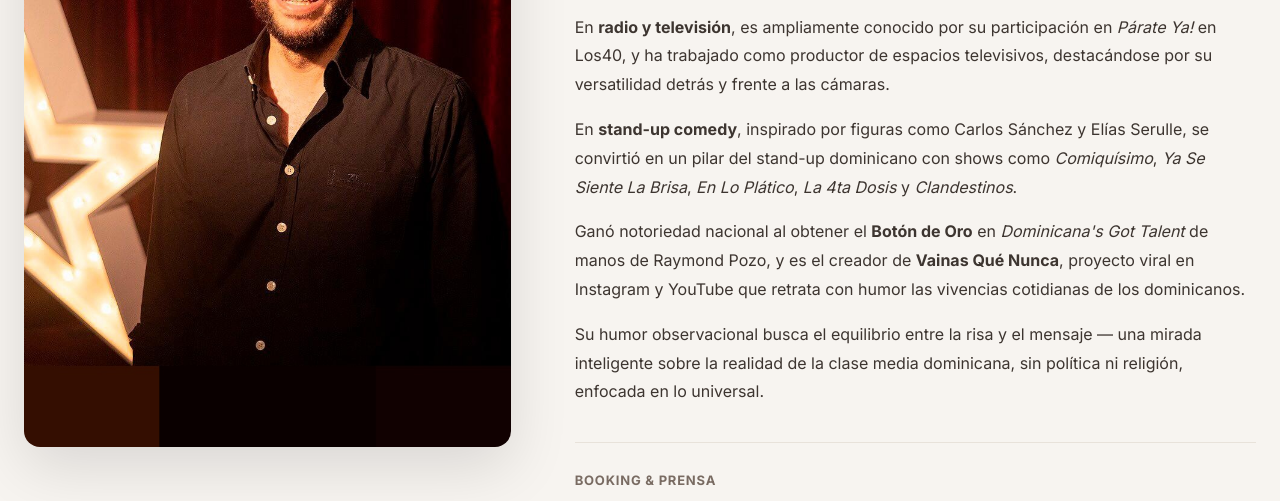
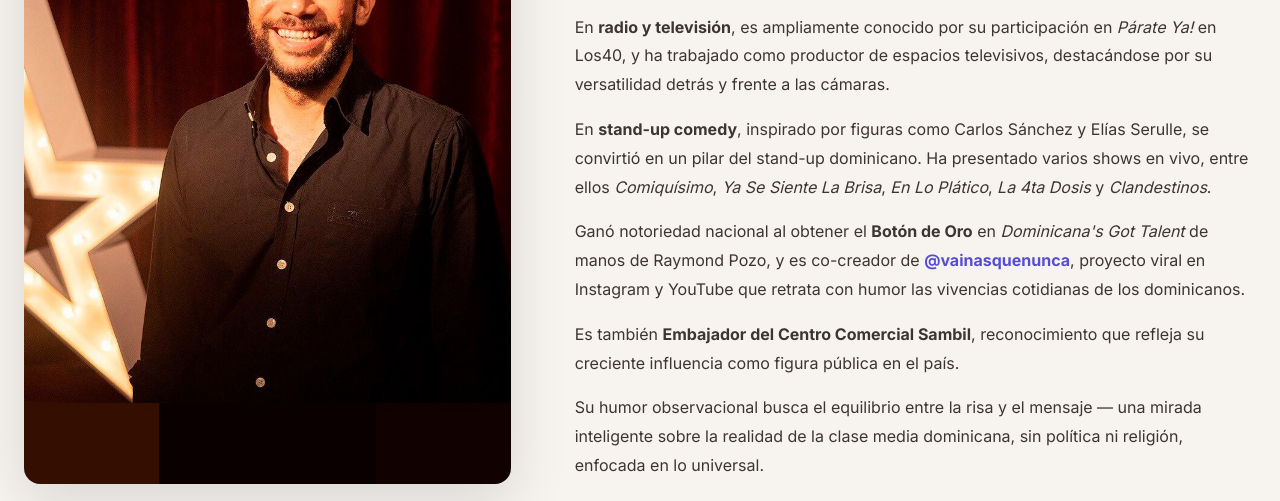
Before and after one commit to vhiarly/starlyn-ramirez, a plain HTML site: page index.html in a window 1280 px wide. Shown: the part 2321-2822 px from the top of the page. Drawn offline with Linux system fonts and the light colour scheme.

Commit message:
Bio: varios shows, co-creador @vainasquenunca, Embajador Sambil

```diff
--- a/index.html
+++ b/index.html
@@ -754,14 +754,20 @@
               </p>
               <p>
                 En <strong>stand-up comedy</strong>, inspirado por figuras como Carlos Sánchez y Elías Serulle,
-                se convirtió en un pilar del stand-up dominicano con shows como <em>Comiquísimo</em>,
-                <em>Ya Se Siente La Brisa</em>, <em>En Lo Plático</em>, <em>La 4ta Dosis</em> y <em>Clandestinos</em>.
+                se convirtió en un pilar del stand-up dominicano. Ha presentado varios shows en vivo,
+                entre ellos <em>Comiquísimo</em>, <em>Ya Se Siente La Brisa</em>, <em>En Lo Plático</em>,
+                <em>La 4ta Dosis</em> y <em>Clandestinos</em>.
               </p>
               <p>
                 Ganó notoriedad nacional al obtener el <strong>Botón de Oro</strong> en
-                <em>Dominicana's Got Talent</em> de manos de Raymond Pozo, y es el creador de
-                <strong>Vainas Qué Nunca</strong>, proyecto viral en Instagram y YouTube que retrata
-                con humor las vivencias cotidianas de los dominicanos.
+                <em>Dominicana's Got Talent</em> de manos de Raymond Pozo, y es co-creador de
+                <strong><a href="https://www.instagram.com/vainasquenunca/" target="_blank" style="color:var(--purple)">@vainasquenunca</a></strong>,
+                proyecto viral en Instagram y YouTube que retrata con humor las vivencias cotidianas
+                de los dominicanos.
+              </p>
+              <p>
+                Es también <strong>Embajador del Centro Comercial Sambil</strong>, reconocimiento
+                que refleja su creciente influencia como figura pública en el país.
               </p>
               <p>
                 Su humor observacional busca el equilibrio entre la risa y el mensaje — una mirada
```
